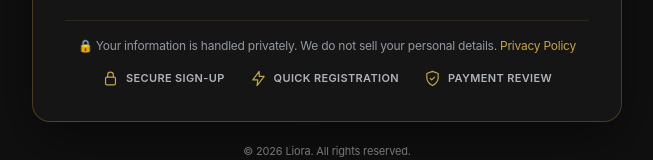
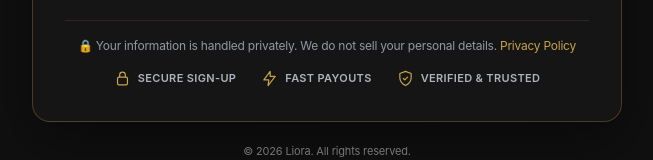
Before and after one commit to pandamedia001/Lioradigitalhub, a plain HTML site: page register.html in a window 1280 px wide. Shown: the part 953-1113 px from the top of the page, without its empty margins (313-966 px from the left). Drawn offline with Linux system fonts and the light colour scheme.

Commit message:
Update register.html

```diff
--- a/register.html
+++ b/register.html
@@ -138,8 +138,8 @@ body,button,input,select,textarea{
         <p class="trust-copy">🔒 Your information is handled privately. We do not sell your personal details. <a href="privacy.html" target="_blank" rel="noopener">Privacy Policy</a></p>
         <div class="trust-points">
           <div class="trust-item"><svg viewBox="0 0 24 24" aria-hidden="true"><rect x="5" y="10" width="14" height="11" rx="2"/><path d="M8 10V7a4 4 0 0 1 8 0v3"/></svg> SECURE SIGN-UP</div>
-          <div class="trust-item"><svg viewBox="0 0 24 24" aria-hidden="true"><path d="M13 2 4 14h7l-1 8 10-13h-7Z"/></svg> QUICK REGISTRATION</div>
-          <div class="trust-item"><svg viewBox="0 0 24 24" aria-hidden="true"><path d="M12 22s8-4 8-11V5l-8-3-8 3v6c0 7 8 11 8 11Z"/><path d="m9 12 2 2 4-4"/></svg> PAYMENT REVIEW</div>
+          <div class="trust-item"><svg viewBox="0 0 24 24" aria-hidden="true"><path d="M13 2 4 14h7l-1 8 10-13h-7Z"/></svg> FAST PAYOUTS</div>
+          <div class="trust-item"><svg viewBox="0 0 24 24" aria-hidden="true"><path d="M12 22s8-4 8-11V5l-8-3-8 3v6c0 7 8 11 8 11Z"/><path d="m9 12 2 2 4-4"/></svg> VERIFIED & TRUSTED</div>
         </div>
       </section>
     </form>
```
